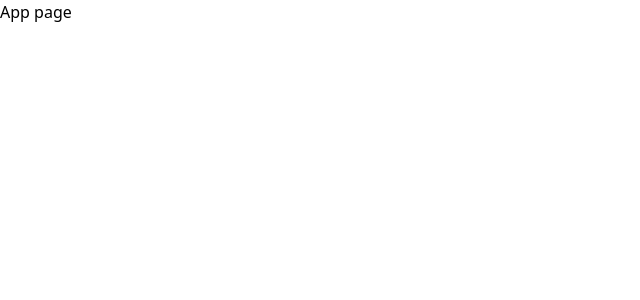
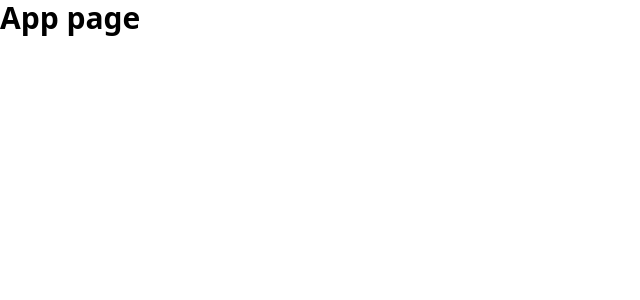
Before and after one commit to michaeldimimu/elbethelacademy-new, a React (Vite) app: page / in a window 1280 px wide. Shown: the top 300 px of the page, without its empty margins (0-640 px from the left). Built offline with nearby package versions, Linux system fonts and the light colour scheme.

Commit message:
Test tailwind styles

```diff
--- a/src/App.tsx
+++ b/src/App.tsx
@@ -1,7 +1,7 @@
 function App() {
   return (
     <>
-      <h1>App page</h1>
+      <h1 className="text-3xl font-bold">App page</h1>
     </>
   );
 }
```
